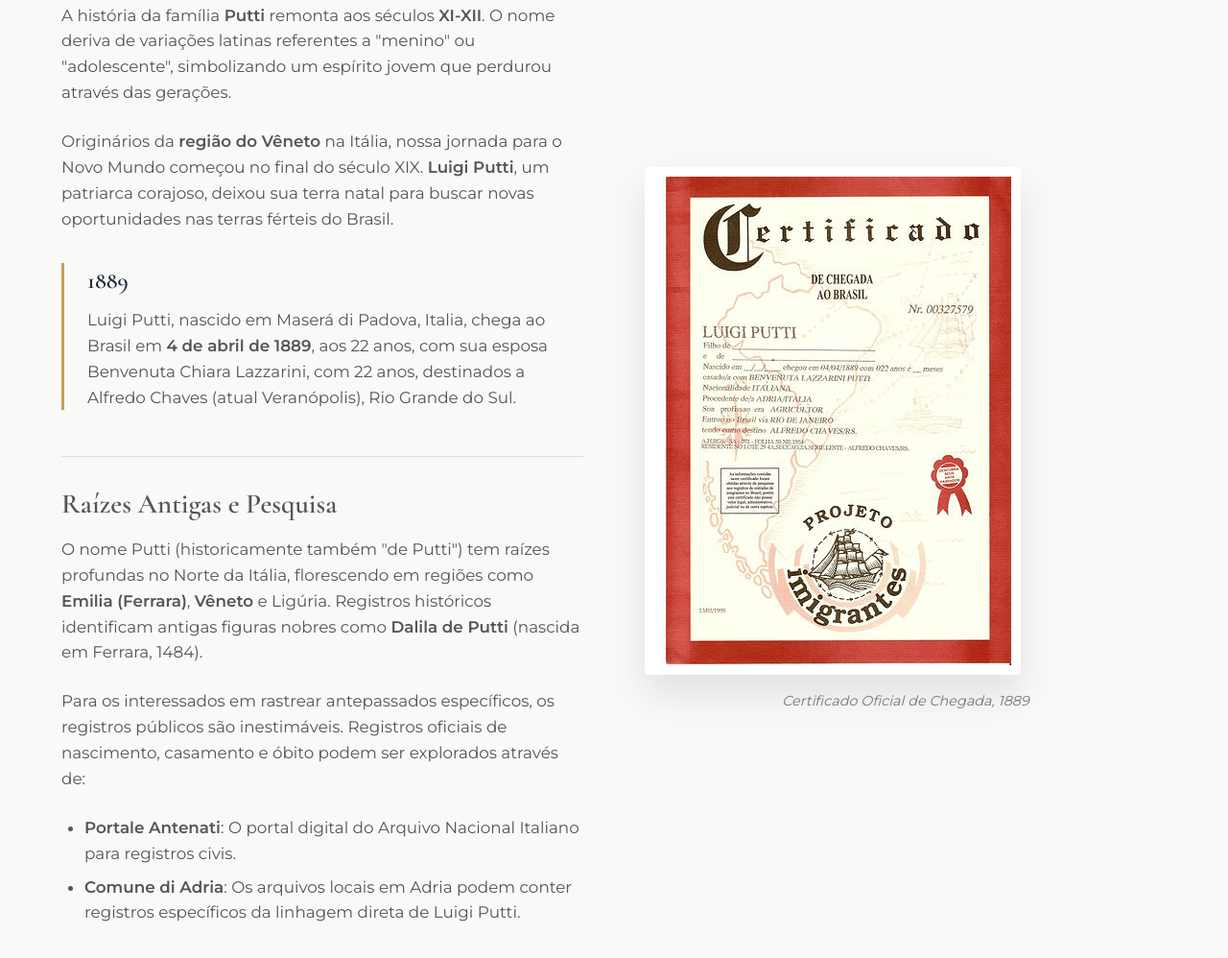
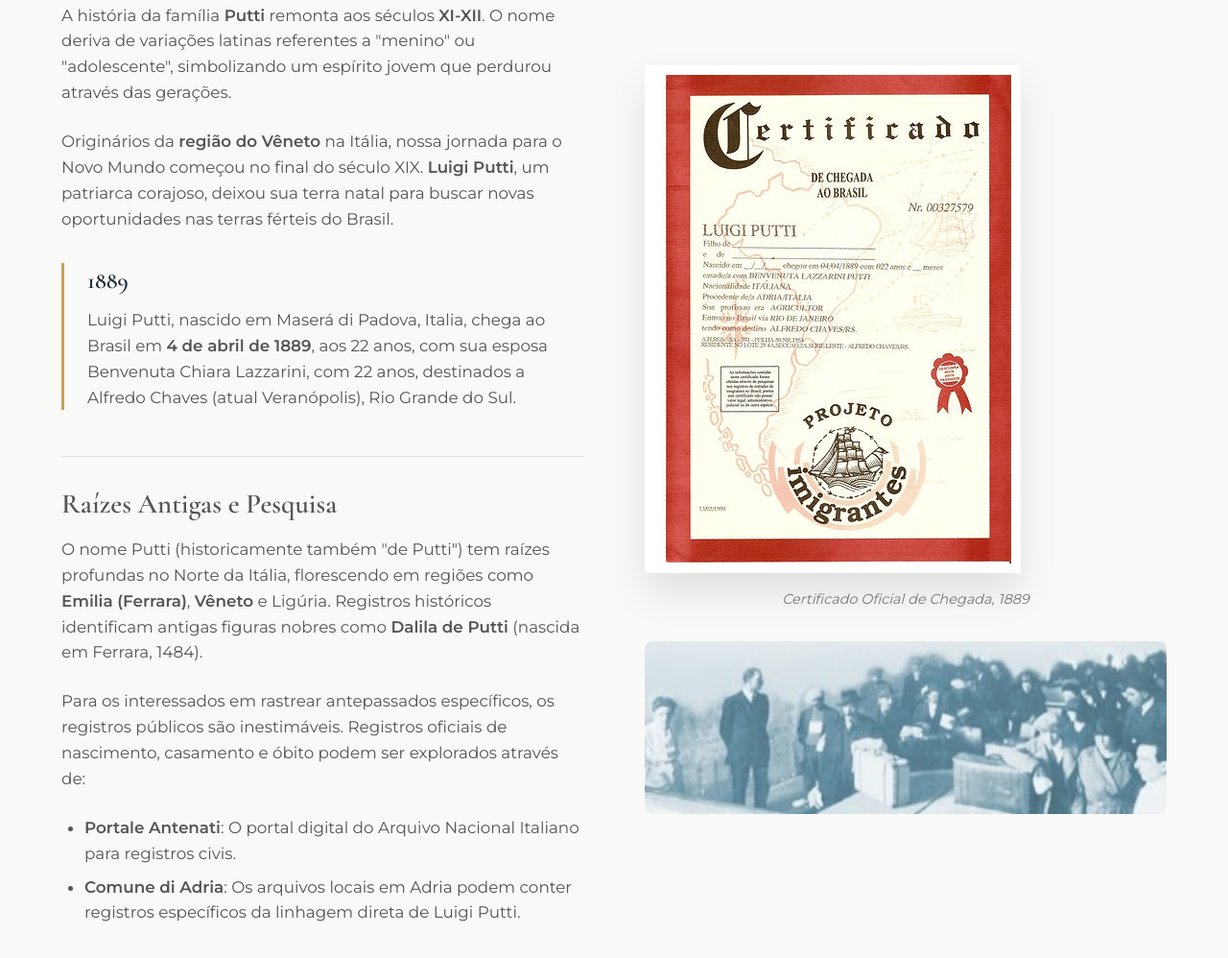
Before and after one commit to dputti/site-putti-eu, a plain HTML site: page index.html in a window 1280 px wide. Shown: the part 1075-2073 px from the top of the page at 96% size. Drawn offline with nearby package versions, Linux system fonts and the light colour scheme.

Commit message:
Add CISEI archive link and image to our origins section with gallery effects

```diff
--- a/index.html
+++ b/index.html
@@ -129,10 +129,21 @@
 
                 </div>
                 <div class="story-image">
-                    <figure>
+                    <figure style="margin-bottom: 2rem;">
                         <img src="assets/adria_document.jpg" alt="Luigi Putti Arrival Certificate" class="framed-image">
                         <figcaption data-i18n="fig-arrival">Official Arrival Certificate, 1889</figcaption>
                     </figure>
+
+                    <div class="gallery-item" style="height: 180px; margin-top: 1rem;">
+                        <a href="https://www.ciseionline.it/portomondo/default.asp" target="_blank"
+                            style="display: block; width: 100%; height: 100%;">
+                            <img src="assets/cisei_archive.jpg" alt="CISEI Archive">
+                            <div class="gallery-caption">
+                                <p data-i18n="cisei-text" style="font-size: 0.9rem; line-height: 1.3;">Pesquise pelo
+                                    arquivo do centro internacional de estudos da imigração italiana.</p>
+                            </div>
+                        </a>
+                    </div>
                 </div>
             </div>
         </div>
--- a/translations.js
+++ b/translations.js
@@ -38,6 +38,7 @@
         "visit-square": "Visit Luigi Putti Square on Google Maps",
         "download-record": "Download Record (PDF)",
         "church-announcement": "",
+        "cisei-text": "Search the archive of the international center for Italian immigration studies.",
         "form-name": "Name",
         "form-email": "Email",
         "form-message": "Message",
@@ -84,6 +85,7 @@
         "visit-square": "Visita Piazza Luigi Putti su Google Maps",
         "download-record": "Scarica Documento (PDF)",
         "church-announcement": "",
+        "cisei-text": "Cerca nell'archivio del Centro Internazionale Studi Emigrazione Italiana.",
         "form-name": "Nome",
         "form-email": "Email",
         "form-message": "Messaggio",
@@ -130,6 +132,7 @@
         "visit-square": "Visite a Praça Luigi Putti no Google Maps",
         "download-record": "Baixar Registro (PDF)",
         "church-announcement": "Inauguração da nova igreja Nossa Senhora do Carmo. Clique para ver os detalhes.",
+        "cisei-text": "Pesquise pelo arquivo do centro internacional de estudos da imigração italiana.",
         "form-name": "Nome",
         "form-email": "E-mail",
         "form-message": "Mensagem",
```
Also changed, not shown: assets/cisei_archive.jpg (added).
